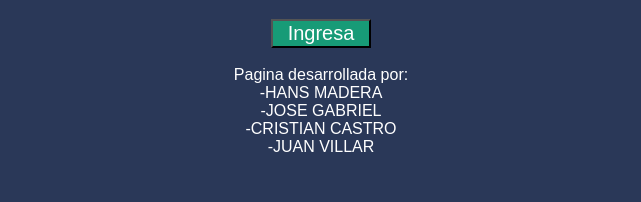
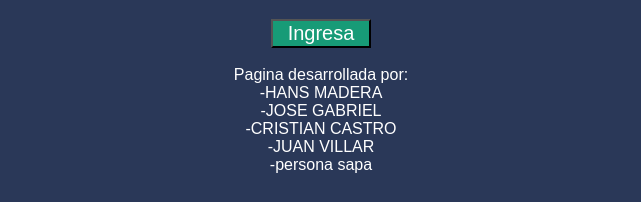
Before and after one commit to hsmadera/rafaprevio, a plain HTML site: page index.html in a window 1280 px wide. Shown: the part 595-797 px from the top of the page, without its empty margins (319-960 px from the left). Drawn offline with Linux system fonts and the light colour scheme.

Commit message:
agrege un nuevo desarrollador

```diff
--- a/index.html
+++ b/index.html
@@ -45,7 +45,9 @@
         <h7>Pagina desarrollada por: <br> -HANS MADERA <br>
         -JOSE GABRIEL <br>
         -CRISTIAN CASTRO <br>
-        -JUAN VILLAR</h7>
+        -JUAN VILLAR <br>
+        -persona sapa</h7>
+
     </div>
     </body>
 </html>
```
